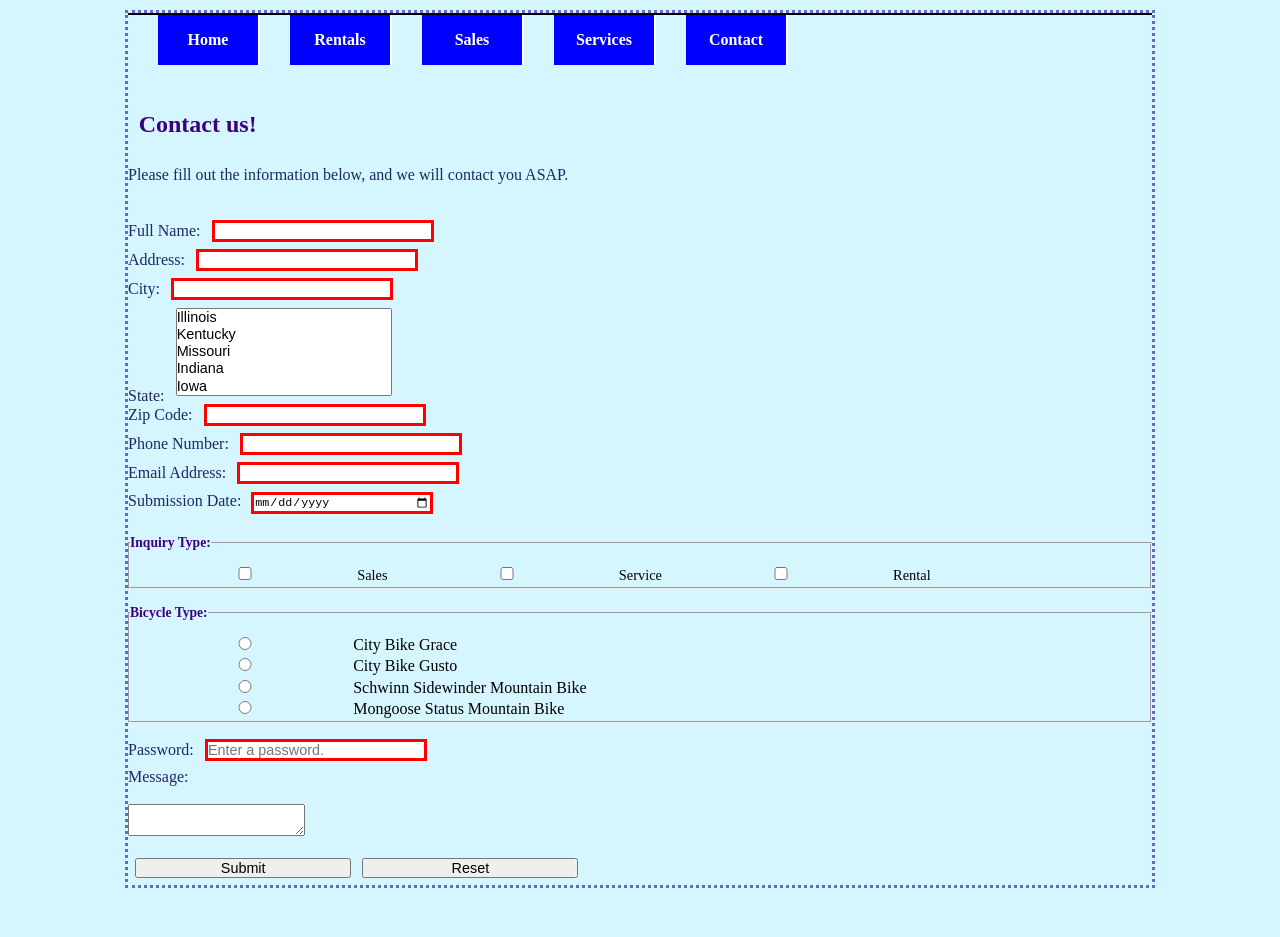
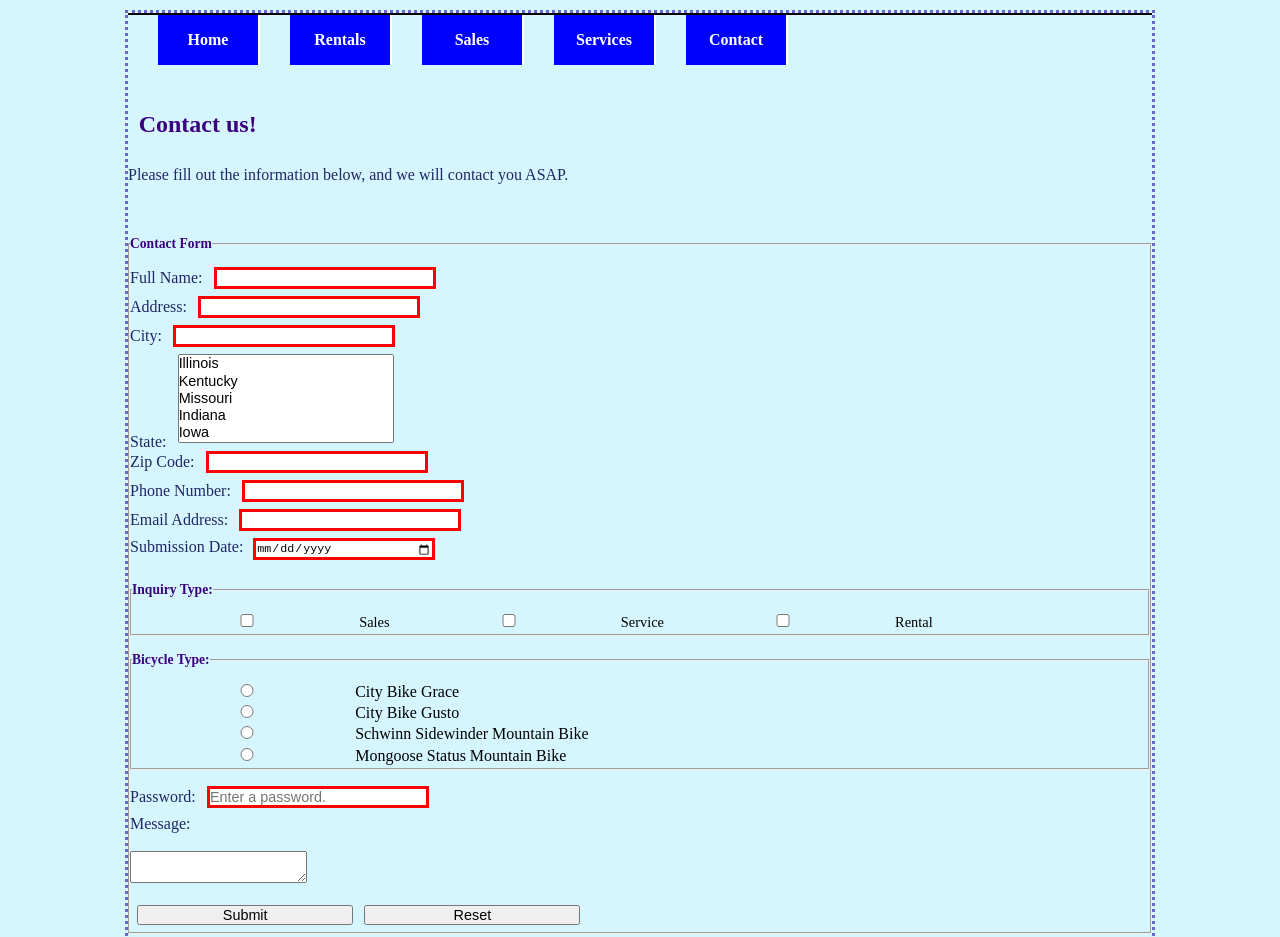
Before and after one commit to Zoso1219/Erin.TCS, a plain HTML site: page contact.htm in a window 1280 px wide. Shown: the top 937 px of the page. Before the commit the page ends 898 px from the top, so only its background shows below. Drawn offline with Linux system fonts and the light colour scheme.

Commit message:
Update contact.htm

```diff
--- a/contact.htm
+++ b/contact.htm
@@ -35,6 +35,8 @@ Tested: October 30, 2022: Passed on Edge and Chrome browsers.
         <h2>Contact us!</h2><br>
         <p>Please fill out the information below, and we will contact you ASAP.</p><br>
         <br>
+        <fieldset>
+            <legend>Contact Form</legend>
         <p>Full Name: <input type="text" id="name" minlength="15" maxlength="25" required></p>
         <p>Address: <input type="text" id="address" minlength="15" maxlength="50" required></p>
         <p>City: <input type="text" id="city" minlength="4" maxlength="25" required></p>
@@ -82,6 +84,7 @@ Tested: October 30, 2022: Passed on Edge and Chrome browsers.
         <br>
         <input type="button" id="submit" value="Submit">
         <input type="button" id="reset" value="Reset">
+    </fieldset>
     </form>
 </body>
 </html>
```
